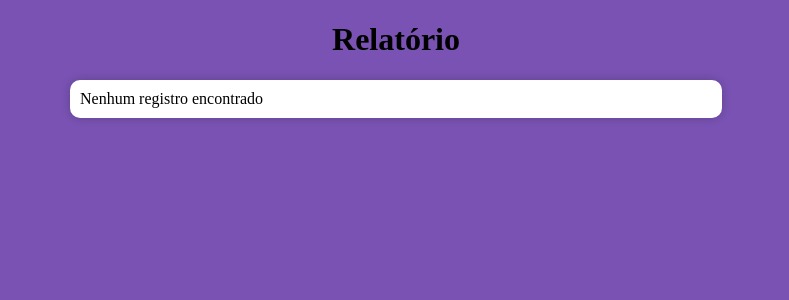
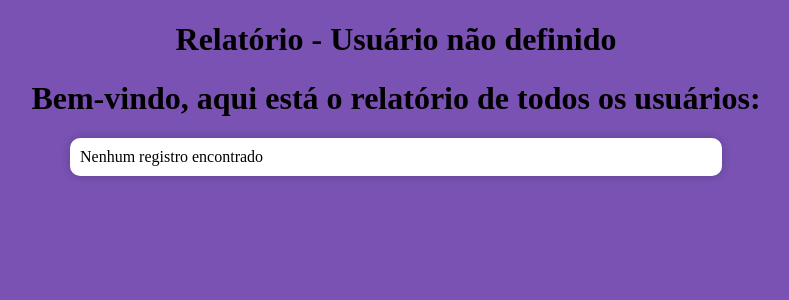
Before and after one commit to WiniciusNeves/College, a PHP site: page /relatorio.php in a window 1280 px wide. Shown: the top 300 px of the page, without its empty margins (244-1033 px from the left). Run offline with PHP 8.4, Linux system fonts and the light colour scheme; data that the repository does not hold is empty.

Commit message:
Update relatorio.php

```diff
--- a/login/relatorio.php
+++ b/login/relatorio.php
@@ -1,9 +1,10 @@
 <!DOCTYPE html>
 <html lang="en">
+
 <head>
     <meta charset="UTF-8">
     <meta name="viewport" content="width=device-width, initial-scale=1.0">
-    <title>relatorio</title>
+    <title>relatório</title>
 
     <style>
         h1 {
@@ -14,23 +15,29 @@
         body {
             background-color: #7952b3;
         }
-
     </style>
 </head>
+
 <body>
-
-    <h1>Relatório</h1>
+    <?php
+    session_start();
+    $usuario = isset($_SESSION["usuario"]) ? $_SESSION["usuario"] : "Usuário não definido";
+    ?>
+    <h1>Relatório - <?php echo $usuario; ?></h1>
+    <h1>Bem-vindo, aqui está o relatório de todos os usuários: </h1>
 
     <div style="background-color: #fff; width: 50%; margin: 0 auto; padding: 10px; border-radius: 10px; box-shadow: 0 0 10px rgba(0,0,0,0.2);">
+
         <?php
         include "config.php";
-            $sql = "SELECT * FROM usuario";
+        $sql = "SELECT usuario, email FROM usuarios";
         $result = $con->query($sql);
         if ($result->num_rows > 0) {
             while ($row = $result->fetch_assoc()) {
-                    echo "Usuário: " . $row["usuario"] . "<br>";
+                echo "Usuário: " . $row["usuario"] . "<br>";
                 echo "Email: " . $row["email"] . "<br>";
-                    echo "Senha: " . $row["senha"] . "<br>";
+                echo "<br>";
+                echo "<hr>";
                 echo "<br>";
             }
         } else {
@@ -42,4 +49,5 @@
 
 
 </body>
+
 </html>
```
Lines whose indentation alone changed are shown as unchanged.
